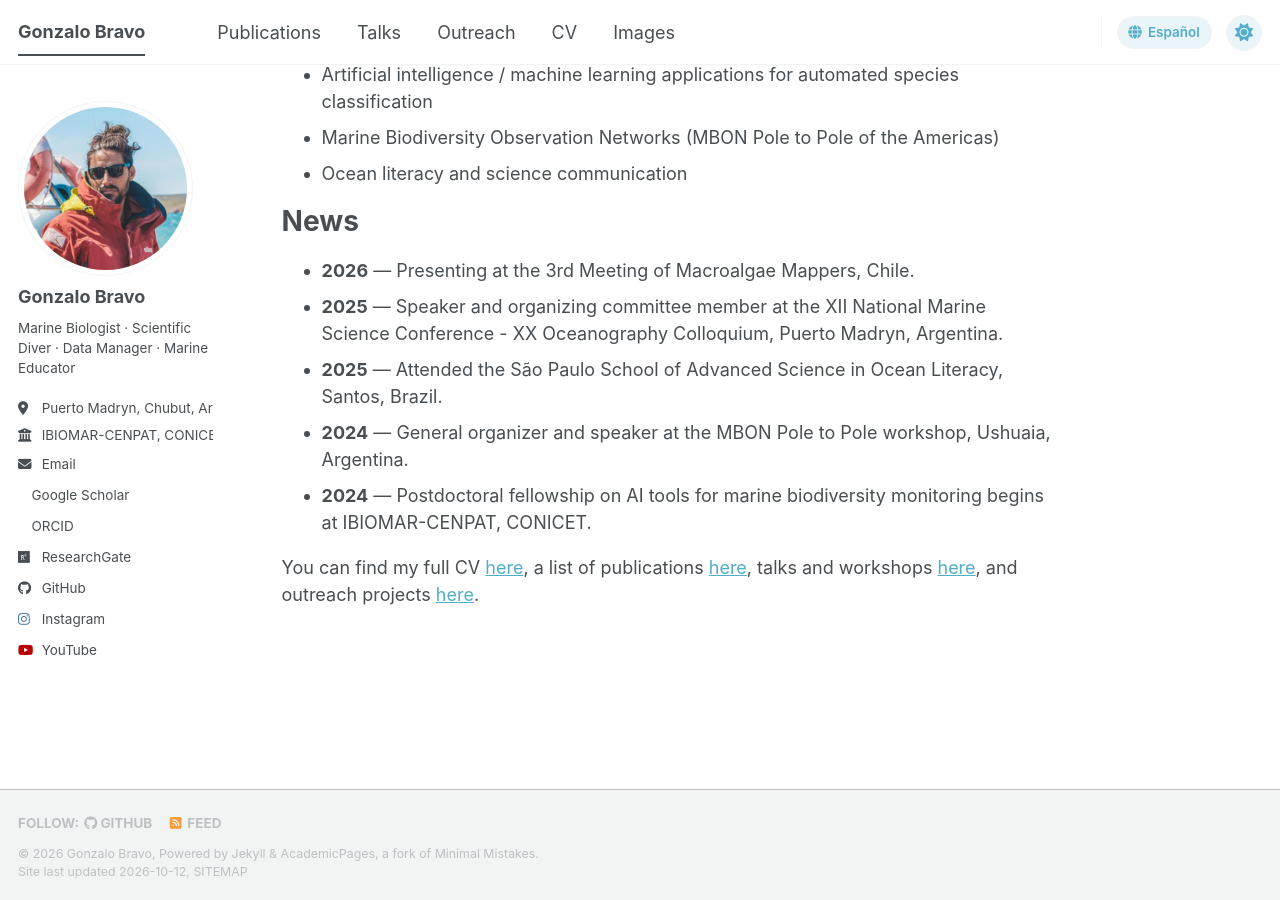
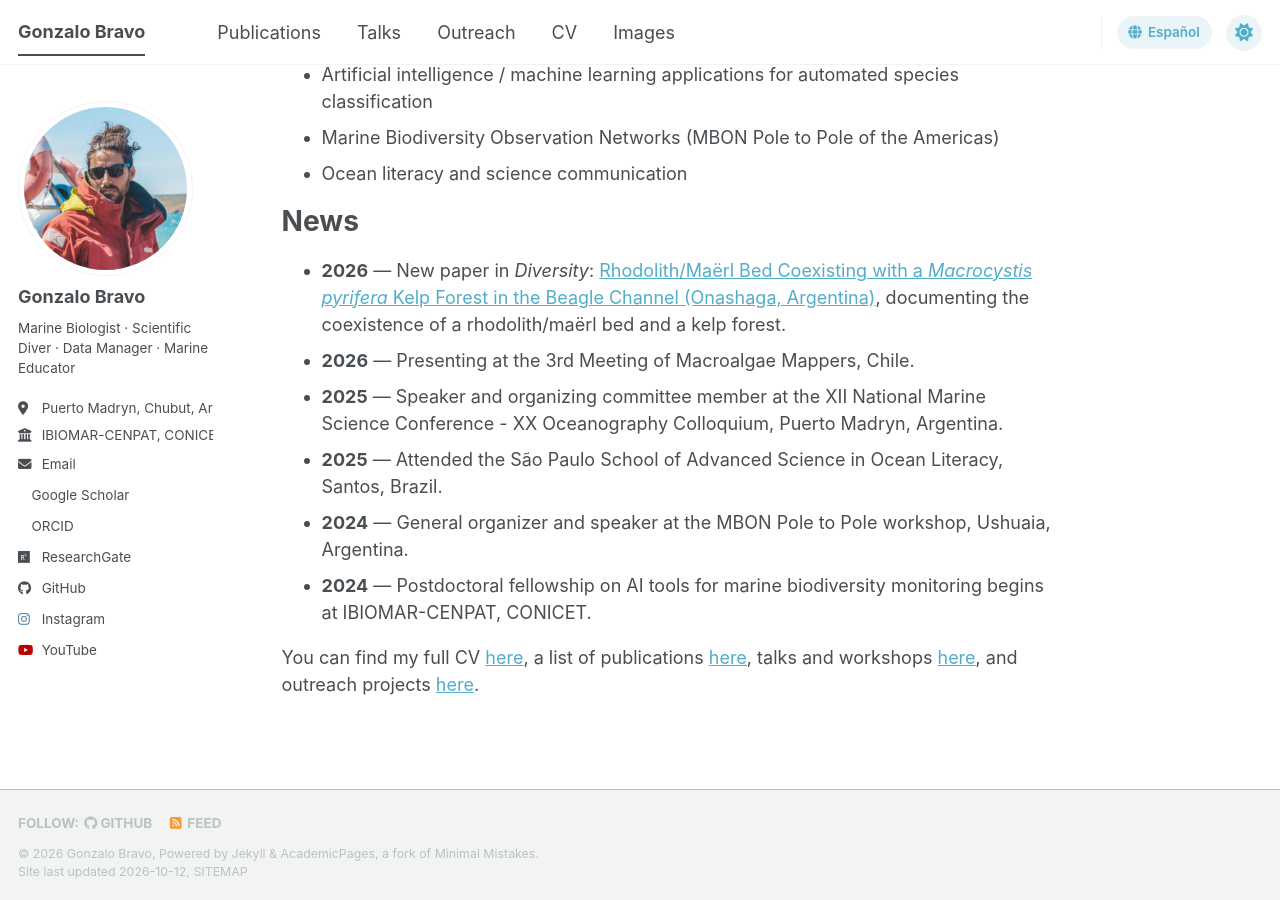
Before and after one commit to gonzalobravoargentina/gonzalobravoargentina.github.io, a Jekyll site: the page built from _pages/about.md, in a window 1280 px wide and 900 px high, scrolled down 631 px. Built offline with Jekyll 4.4.1, drawn with Linux system fonts in a browser that asks for light colours; a style sheet for code colours, icons or effects is not loaded.

Commit message:
Feature new rhodolith paper in bilingual homepage news

```diff
--- a/_pages/about.md
+++ b/_pages/about.md
@@ -22,6 +22,7 @@ Research interests
 
 News
 ======
+- **2026** — New paper in *Diversity*: [Rhodolith/Maërl Bed Coexisting with a *Macrocystis pyrifera* Kelp Forest in the Beagle Channel (Onashaga, Argentina)](https://doi.org/10.3390/d18070402), documenting the coexistence of a rhodolith/maërl bed and a kelp forest.
 - **2026** — Presenting at the 3rd Meeting of Macroalgae Mappers, Chile.
 - **2025** — Speaker and organizing committee member at the XII National Marine Science Conference - XX Oceanography Colloquium, Puerto Madryn, Argentina.
 - **2025** — Attended the São Paulo School of Advanced Science in Ocean Literacy, Santos, Brazil.
```
Also changed, not shown: _pages/es-about.md (+1 -0 lines).
